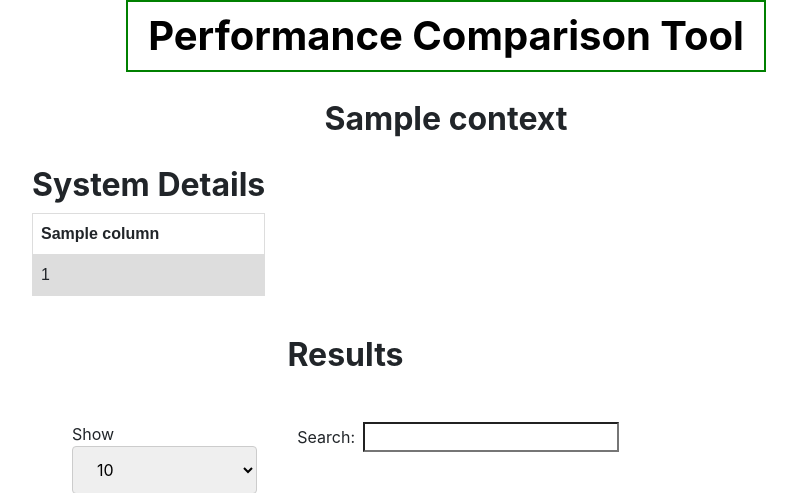
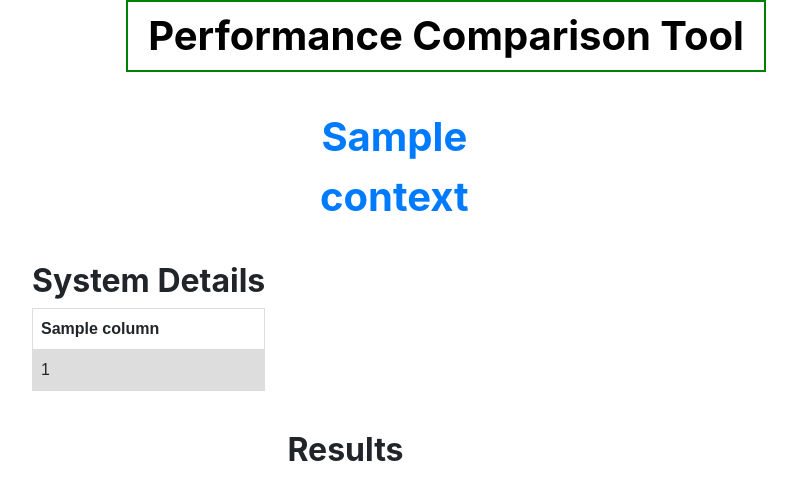
Before and after one commit to gadgilrajeev/BenchmarkingDiffTool, a Flask app: template templates/test-details.html in a window 1280 px wide. Shown: the top 493 px of the page, without its empty margins (194-991 px from the left). Run offline with Flask 2, Linux system fonts and the light colour scheme; the template is opened without the code that fills it: most values are stand-ins (such as "Sample title", 1, 10 or a date in 2020); some libraries are stand-ins or nearby versions.

Commit message:
Added back-link to go to all runs of the corresponding test

```diff
--- a/templates/test-details.html
+++ b/templates/test-details.html
@@ -11,9 +11,11 @@ Test Details
 	<form action="/download_as_csv" method="POST" id="download-csv-form" style="display:none;">
 	</form>
 
-	<h2 style="text-align: center; font-weight: bold;">
-		{{ context.testname }}
-	</h2>
+	<div style="display: grid; grid-template-columns: repeat(12, 1fr); padding:0; margin:0;">
+		<h2 class="btn btn-link" onclick="showAllRuns(this)" style="grid-column: 5/8; justify-self: stretch; align-self: center; font-size: 40px; font-weight: bold;">
+			{{ context.testname }}
+		</h2>
+	</div>
 
 	<div class='inline-block-child'>
 		<h2 style="text-align: center; font-weight: bold;">
```
